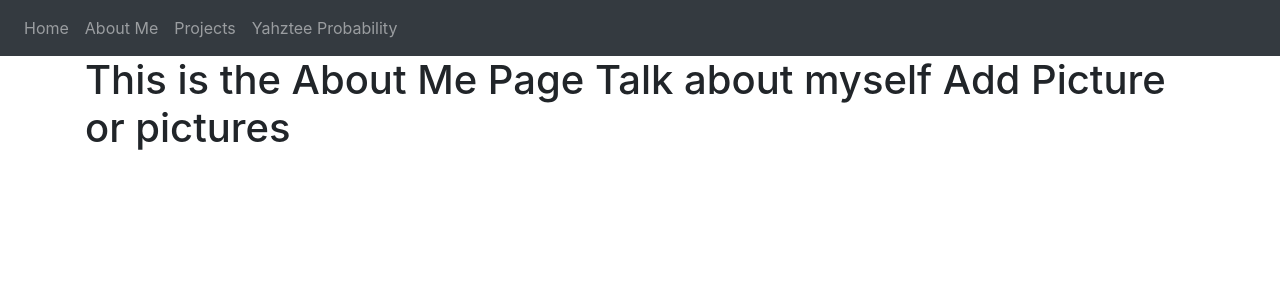
After one commit to SolSolstice/flask-website, a Flask app: page /aboutMe/ in a window 1280 px wide. The commit adds this page. Shown: the top 300 px of the page. Run offline with Flask 3, Linux system fonts and the light colour scheme; some libraries are stand-ins or nearby versions.

Commit message:
Add files via upload

```diff
--- a/main.py
+++ b/main.py
@@ -1,4 +1,3 @@
-
 from website import create_app
 
 app = create_app()
--- /dev/null
+++ b/website/aboutMe.py
@@ -0,0 +1,10 @@
+
+from flask import Blueprint
+from flask import render_template
+
+aboutMe = Blueprint('aboutMe', __name__)
+
+
+@aboutMe.route('/aboutMe/')
+def home():
+    return render_template("aboutMe.html")
--- /dev/null
+++ b/website/templates/aboutMe.html
@@ -0,0 +1,13 @@
+
+{% extends "base.html" %} {% block title %}Home{% endblock %}
+
+
+{% block content %}
+<h1> This is the About Me Page
+
+
+    Talk about myself
+
+    Add Picture or pictures
+</h1>
+{% endblock %}</div>
--- a/website/templates/base.html
+++ b/website/templates/base.html
@@ -31,7 +31,9 @@
         <div class="navbar-nav">
 
           <a class="nav-item nav-link" id="home" href="/">Home</a>
-          <a class="nav-item nav-link" id="yahtzee" href="/yahtzee">Yahztee Probability</a>
+          <a class="nav-item nav-link" id="yahtzee" href="/aboutMe/">About Me</a>
+          <a class="nav-item nav-link" id="yahtzee" href="/projects/">Projects</a>
+          <a class="nav-item nav-link" id="yahtzee" href="/yahtzee/">Yahztee Probability</a>
 
         </div>
       </div>
--- a/website/views.py
+++ b/website/views.py
@@ -9,7 +9,3 @@ views = Blueprint('views', __name__)
 @views.route('/')
 def home():
     return render_template("home.html")
-
-@views.route('/yahtzee/')
-def yahtzee():
-    return render_template("yahtzee.html",boolean=True)
```
Also changed, not shown: website/__init__.py (+7 -2 lines), website/projects.py (added, +10 -0 lines), website/templates/projects.html (added, +16 -0 lines), website/templates/yahtzee.html (+6 -2 lines), website/yahtzee.py (added, +12 -0 lines), 1 other file.
